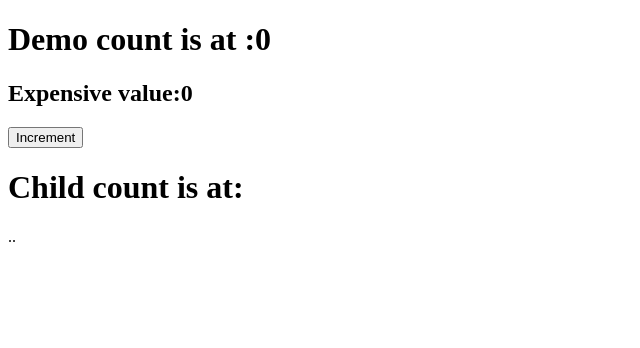
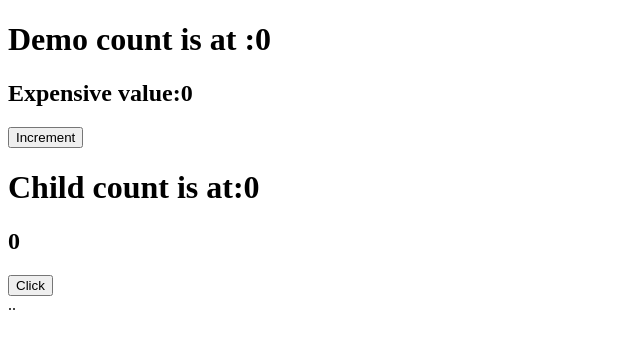
Before and after one commit to bobbyDeepak1415/React_Hooks, a React (Vite) app: page / in a window 1280 px wide. Shown: the top 348 px of the page, without its empty margins (0-640 px from the left). Built offline with nearby package versions, Linux system fonts and the light colour scheme.

Commit message:
setup done

```diff
--- a/src/Child1.jsx
+++ b/src/Child1.jsx
@@ -1,14 +1,17 @@
-import React from 'react'
+import React, { useState } from "react";
 
-const Child1 = () => {
+const Child1 = ({ count }) => {
+  console.log("child rendering...");
 
-    console.log("child rendering...")
+  const [num,setNum]=useState(0)
 
   return (
     <div>
-      <h1>Child count is at:{}</h1>
+      <h1>Child count is at:{count}</h1>
+      <h2>{num}</h2>
+      <button onClick={()=>setNum(num+1)}>Click</button>
     </div>
-  )
-}
+  );
+};
 
-export default Child1
+export default Child1;
--- a/src/Demo.jsx
+++ b/src/Demo.jsx
@@ -17,7 +17,7 @@ const Demo = () => {
       <h2>Expensive value:{expensiveValue}</h2>
       <button onClick={() => setCount(count + 1)}>Increment</button>
       <div>
-        <Child1 />
+        <Child1 count={count}/>
       </div>..
     </div>
   );
```
